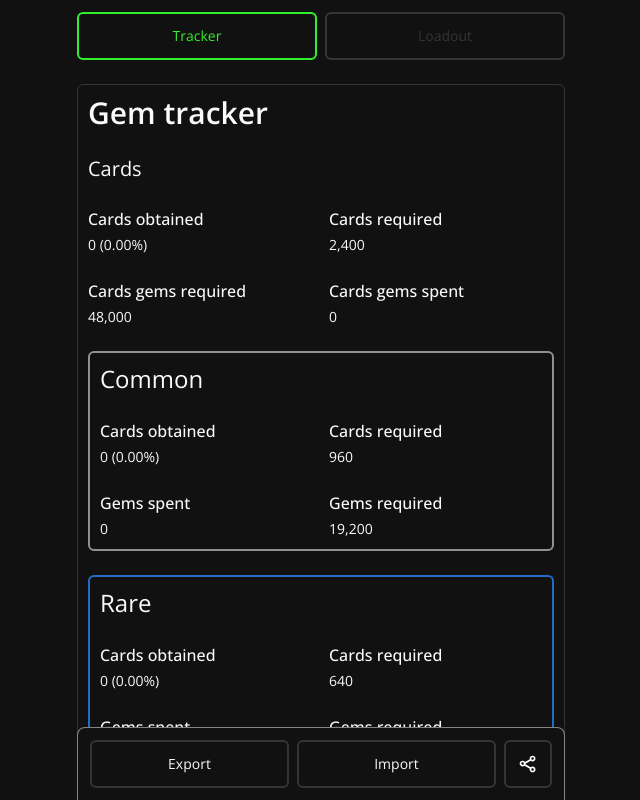
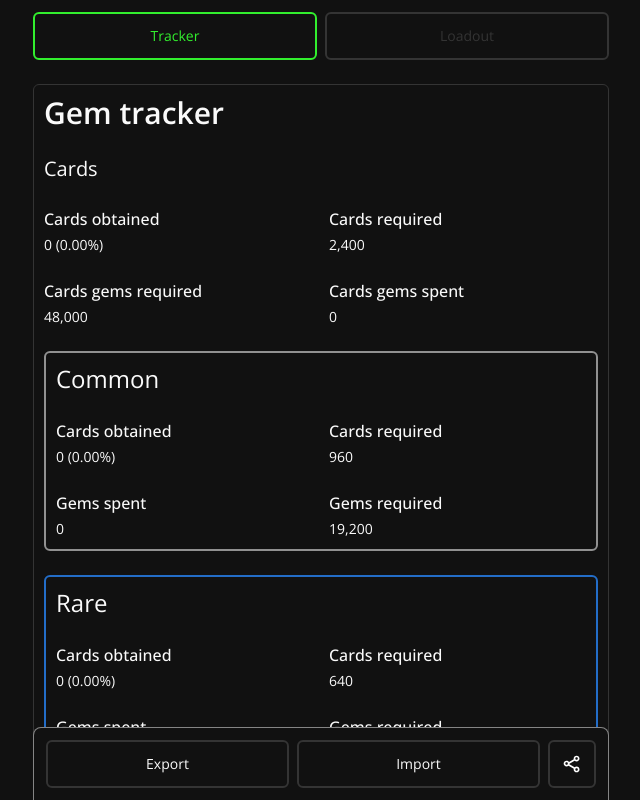
Before and after one commit to buczekmatthias/card-tracker, a Vue app: page / in a window 1280 px wide. Shown: the top 800 px of the page, without its empty margins (319-959 px from the left). Built offline with nearby package versions, Linux system fonts and the light colour scheme.

Commit message:
App max width hotfix

```diff
--- a/src/assets/main.css
+++ b/src/assets/main.css
@@ -7,7 +7,7 @@ html:has(#export) {
 }
 
 #app {
-  @apply mx-auto min-h-screen text-font flex flex-col w-full max-w-lg text-sm;
+  @apply mx-auto min-h-screen text-font flex flex-col w-full max-w-app text-sm;
   font-family: "Open Sans", sans-serif;
 }
 
--- a/tailwind.config.js
+++ b/tailwind.config.js
@@ -31,6 +31,9 @@ export default {
       height: {
         screen: ["100vh", "100dvh"],
       },
+      maxWidth: {
+        app: "600px"
+      },
       minHeight: {
         screen: ["100vh", "100dvh"],
       },
```
